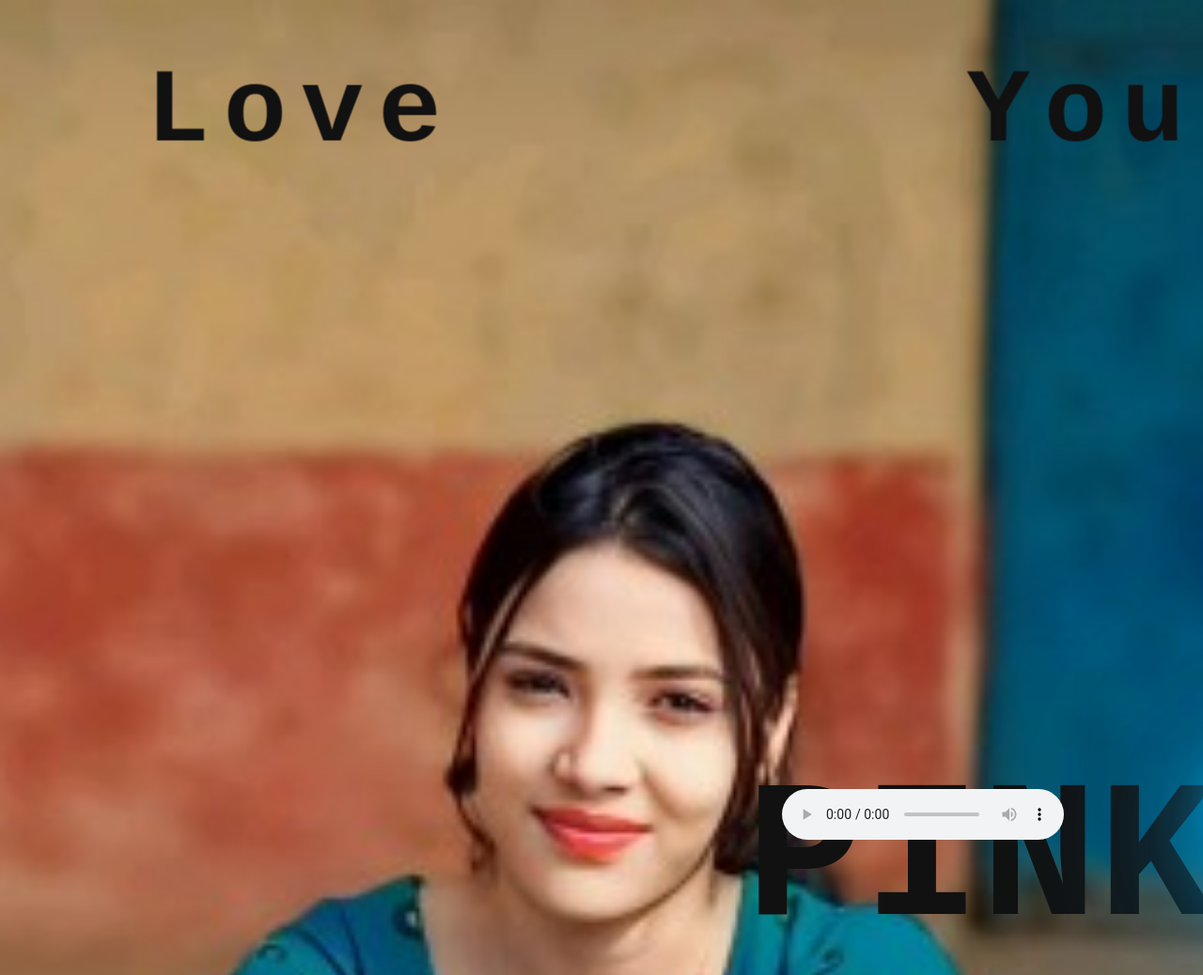
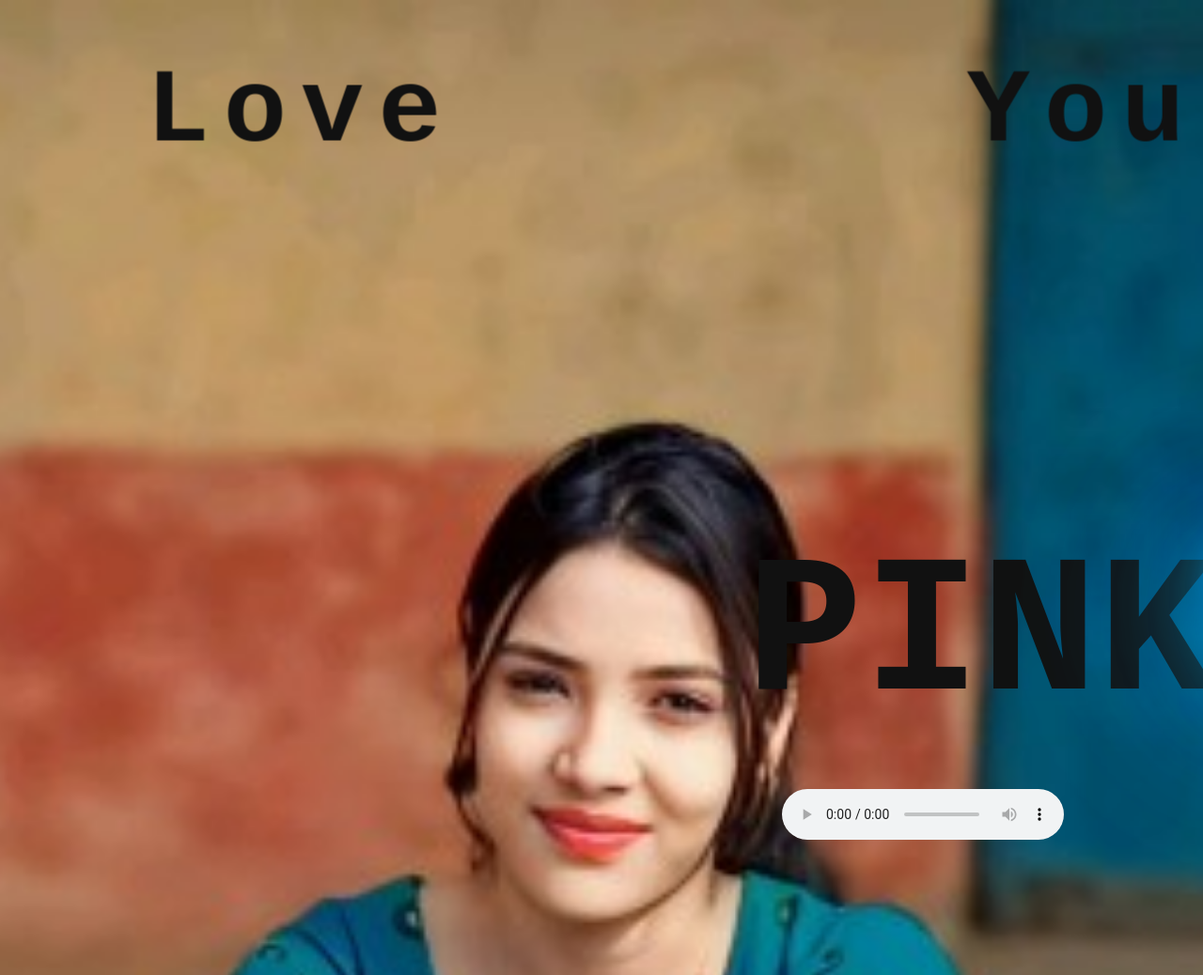
Before and after one commit to AdProCoder/lov, a plain HTML site: page index.html in a window 1280 px wide. Shown: the top 1038 px of the page at 94% size. Drawn offline with Linux system fonts and the light colour scheme.

Commit message:
Update style_birthday.css

```diff
--- a/style_birthday.css
+++ b/style_birthday.css
@@ -137,7 +137,7 @@ body
 h1
 {
 	position: absolute;
-	top: 100%;
+	top: 70%;
 	left: 62%;
 	margin: 0;
 	padding: 0;
```
